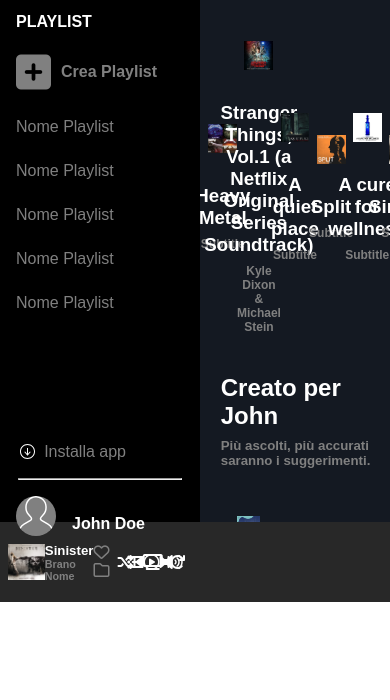
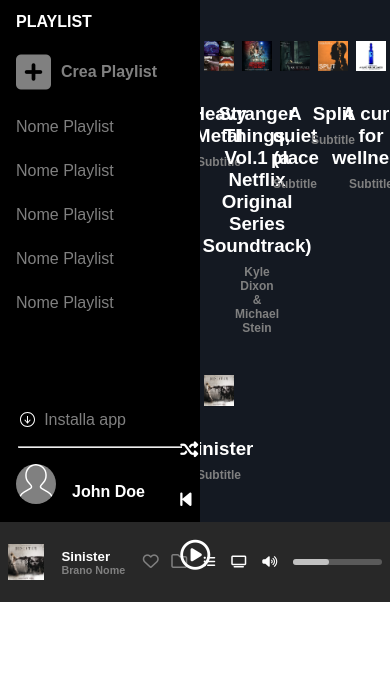
Before and after one commit to thomassalvaterra/html-css-spotifyweb, a plain HTML site: page index.html in a window 390 px wide. Shown: the part 242-942 px from the top of the page. Before the commit the page ends 844 px from the top, so only its background shows below. Drawn offline with Linux system fonts and the light colour scheme.

Commit message:
third-version

```diff
--- a/css/style.css
+++ b/css/style.css
@@ -28,6 +28,21 @@ main > section {
     background-color: #141922;
 }
 
+/* FOOTER CONTAINER */
+
+.footer-left{
+    width: 200px;
+}
+
+.footer-middle
+{
+    width: calc(100% - 200px - 200px);
+}
+
+.footer-right{
+    width: 200px;
+}
+
 /* ELEMENTI */
 
 .logo-image{
@@ -50,10 +65,12 @@ main > section {
 .btn{
     background-color: #080b12;
     color: white;
-    border: 3px solid white;
-    border-radius: 16px;
+    border: 2px solid white;
+    border-radius: 20px;
     padding: 12px 32px;
     margin-right: 16px;
+    width: 16rem;
+    height: 2.5rem;
 }
 
 .main-section{
@@ -124,11 +141,11 @@ img{
 }
 
 .bottom-section{
-    height: 6rem;
+    height: 8rem;
 }
 
 .top-section{
-    height: calc(100% - 6rem);
+    height: calc(100% - 8rem);
     overflow: hidden;
 }
 
@@ -156,19 +173,6 @@ img{
     border-radius: 50%;
 }
 
-.footer-left{
-    width: 200px;
-}
-
-.footer-middle
-{
-    width: calc(100% - 200px - 200px);
-}
-
-.footer-right{
-    width: 200px;
-}
-
 .linea-grande{
     background-color: #5a5a5a;
     width: 50%;
@@ -182,3 +186,53 @@ img{
     height: 6px;
     border-radius: 25px;
 }
+
+/* HOVER */
+
+a:hover,
+.fa-square-plus:hover,
+.fa-heart:hover,
+.fa-folder:hover {
+    color: white;
+}
+
+.btn:hover {
+    width: 17%;
+    height: 3rem;
+}
+
+.fa-circle-play:hover {
+    font-size: 33px;
+}
+
+.linea-piccola:hover{
+    background-color: greenyellow;
+}
+
+h6:hover{
+    text-decoration: underline;
+}
+
+.image-container:hover{
+    background-color: black;
+}
+
+/* RESPONSIVE SOLUTIONS */
+
+/* DESKTOP */
+
+@media screen and (max-width: 992px) {
+    .card-container{
+        flex-wrap: wrap;
+    }
+}
+
+@media  screen and (max-width: 768px) {
+    .main-container{
+        width: 100%;
+    }
+
+    .card-container{
+        flex-wrap: wrap;
+    }
+}
--- a/css/utilities.css
+++ b/css/utilities.css
@@ -104,3 +104,8 @@
 
 
 .fz-12 { font-size: 12px; }
+.fz-18 { font-size: 18px; }
+.fz-30 { font-size: 30px; }
+
+.relative { position: relative; }
+.absolute { position: absolute; }
--- a/index.html
+++ b/index.html
@@ -81,7 +81,7 @@
             <div class="bottom-section">
                 <div class="down-content d-flex flex-align-center p-16">
                     <img src="img/download.svg" class="down-image mr-8">
-                    <span>Installa app</span>
+                    <a href="#">Installa app</a>
                 </div>
                 <hr id="short">
                 <div class="d-flex flex-align-center p-16">
@@ -130,32 +130,32 @@
                 <div class="main-container">
                     <h2 class="white m-16">Recently played</h2>
                     <div class="card-container d-flex w-100">
-                        <div class="card d-flex flex-column flex-justify-center flex-align-center">
+                        <div class="card d-flex flex-column flex-align-center">
                             <img src="img/metal_lifting.jpg" class="w-80 my-32 d-flex" alt="">
                             <h3 class="white">Heavy Metal</h3>
                             <h5 class="grey fz-12 my-8">Subtitle</h5>
                         </div>
-                        <div class="card d-flex flex-column flex-justify-center flex-align-center">
+                        <div class="card d-flex flex-column flex-align-center">
                             <img src="img/stranger.jpeg" class="w-80 my-32 d-flex" alt="">
                             <h3 class="white">Stranger Things, Vol.1 (a Netflix Original Series Soundtrack)</h3>
                             <h5 class="grey fz-12 my-8">Kyle Dixon & Michael Stein</h5>
                         </div>
-                        <div class="card d-flex flex-column flex-justify-center flex-align-center">
+                        <div class="card d-flex flex-column flex-align-center">
                             <img src="img/aquietplace.jpeg" class="w-80 my-32 d-flex" alt="">
                             <h3 class="white">A quiet place</h3>
                             <h5 class="grey fz-12 my-8">Subtitle</h5>
                         </div>
-                        <div class="card d-flex flex-column flex-justify-center flex-align-center">
+                        <div class="card d-flex flex-column flex-align-center">
                             <img src="img/split.jpeg" class="w-80 my-32 d-flex" alt="">
                             <h3 class="white">Split</h3>
                             <h5 class="grey fz-12 my-8">Subtitle</h5>
                         </div>
-                        <div class="card d-flex flex-column flex-justify-center flex-align-center">
+                        <div class="card d-flex flex-column flex-align-center">
                             <img src="img/cure.jpeg" class="w-80 my-32 d-flex" alt="">
                             <h3 class="white">A cure for wellness</h3>
                             <h5 class="grey fz-12 my-8">Subtitle</h5>
                         </div>
-                        <div class="card d-flex flex-column flex-justify-center flex-align-center">
+                        <div class="card d-flex flex-column flex-align-center">
                             <img src="img/sinister.jpeg" class="w-80 my-32 d-flex" alt="">
                             <h3 class="white">Sinister</h3>
                             <h5 class="grey fz-12 my-8">Subtitle</h5>
@@ -164,11 +164,11 @@
                     <h2 class="white mx-16 mt-32">Creato per John</h2>
                     <h5 class="grey mt-8 mb-16 ml-16">Più ascolti, più accurati saranno i suggerimenti.</h5>
                     <div class="d-flex w-80">
-                        <div class="card w-20 d-flex flex-column flex-justify-center flex-align-center">
+                        <div class="card w-20 d-flex flex-column flex-align-center">
                             <img src="img/radar.jpeg" class="w-80 my-32 d-flex" alt="">
                             <h3 class="white">Release Radar</h3>
                         </div>
-                        <div class="card w-20 d-flex flex-column flex-justify-center flex-align-center">
+                        <div class="card w-20 d-flex flex-column flex-align-center">
                             <img src="img/mixdaily.jpeg" class="w-80 my-32 d-flex" alt="">
                             <h3 class="white">Daily Mix 1</h3>
                         </div>
@@ -176,13 +176,13 @@
                     <h2 class="white mx-16 mt-32">Artisti più popolari</h2>
                     <h5 class="grey mt-8 mb-16 ml-16">Più ascolti, più accurati saranno i suggerimenti.</h5>
                     <div class="d-flex w-80">
-                        <div class="card w-20 d-flex flex-column flex-justify-center flex-align-center">
+                        <div class="card w-20 d-flex flex-column flex-align-center">
                             <img src="img/youg.jpeg" class=" circle w-80 my-32 d-flex" alt="">
-                            <h3 class="white">Lana Del Rey</h3>
+                            <h3 class="white mb-16">Lana Del Rey</h3>
                         </div>
-                        <div class="card w-20 d-flex flex-column flex-justify-center flex-align-center">
+                        <div class="card w-20 d-flex flex-column flex-align-center">
                             <img src="img/einaudi.jpeg" class="circle w-80 my-32 d-flex" alt="">
-                            <h3 class="white">Einaudi</h3>
+                            <h3 class="white mb-16">Einaudi</h3>
                         </div>
                     </div>
                 </div>
@@ -201,27 +201,31 @@
                 <i class="grey mr-8 fa-regular fa-heart"></i>
                 <i class="grey  fa-regular fa-folder"></i>
             </div>
-        <div class="footer-middle d-flex flex-align-center">
-            <div class="d-flex flex-justify-center flex-align-center">
-                <i class="fa-solid fa-shuffle white"></i>
-                <i class="fa-solid fa-backward-step white"></i>
-                <i class="fa-regular fa-circle-play white"></i>
-                <i class="fa-solid fa-forward-step white"></i>
-                <i class="fa-solid fa-arrow-rotate-right white"></i>
-            </div>
-            <div class="linea-grande">
-                <div class="linea-piccola"></div>
+        </div>
+        <div class="footer-middle d-flex flex-justify-center flex-align-center">
+            <div class="d-flex flex-column w-100 flex-align-center">
+                <div class="mb-8">
+                    <i class="fa-solid fa-shuffle white fz-18 p-16"></i>
+                    <i class="fa-solid fa-backward-step white fz-18 p-16"></i>
+                    <i class="fa-regular fa-circle-play white fz-30 p-16"></i>
+                    <i class="fa-solid fa-forward-step white fz-18 p-16"></i>
+                    <i class="fa-solid fa-arrow-rotate-right white fz-18 p-16"></i>
+                </div>
+                <div class="linea-grande">
+                    <div class="linea-piccola"></div>
+                </div>
             </div>
         </div>
-        <div class="footer-right">
-            <div class="d-flex flex-justify-center flex-align-center">
-                <i class="fa-solid fa-list-ul white"></i>
-                <i class="fa-solid fa-tv white"></i>
-                <i class="fa-solid fa-volume-high white"></i>
+        <div class="footer-right d-flex flex-justify-center flex-align-center">
+                <div class="d-flex flex-justify-center mr-8">
+                    <i class="fa-solid fa-list-ul white fz-12 p-8"></i>
+                    <i class="fa-solid fa-tv white fz-12 p-8"></i>
+                    <i class="fa-solid fa-volume-high white fz-12 p-8"></i>
+                </div>
+                <div class="linea-grande mr-8">
+                    <div class="linea-piccola mr-8"></div>
+                </div>
             </div>
-        </div>
-
-
         </div>
     </footer>
 </body>
```
